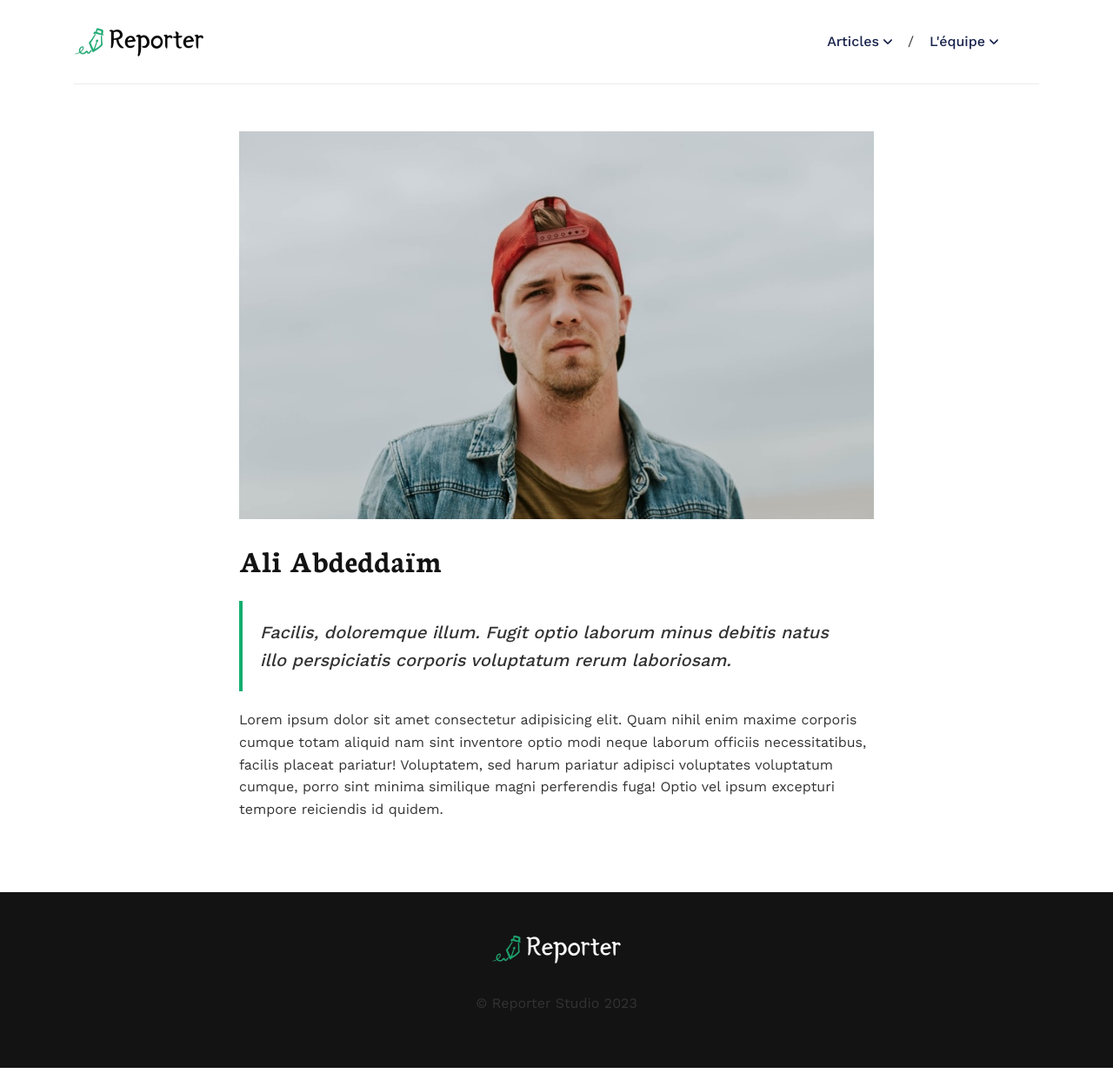
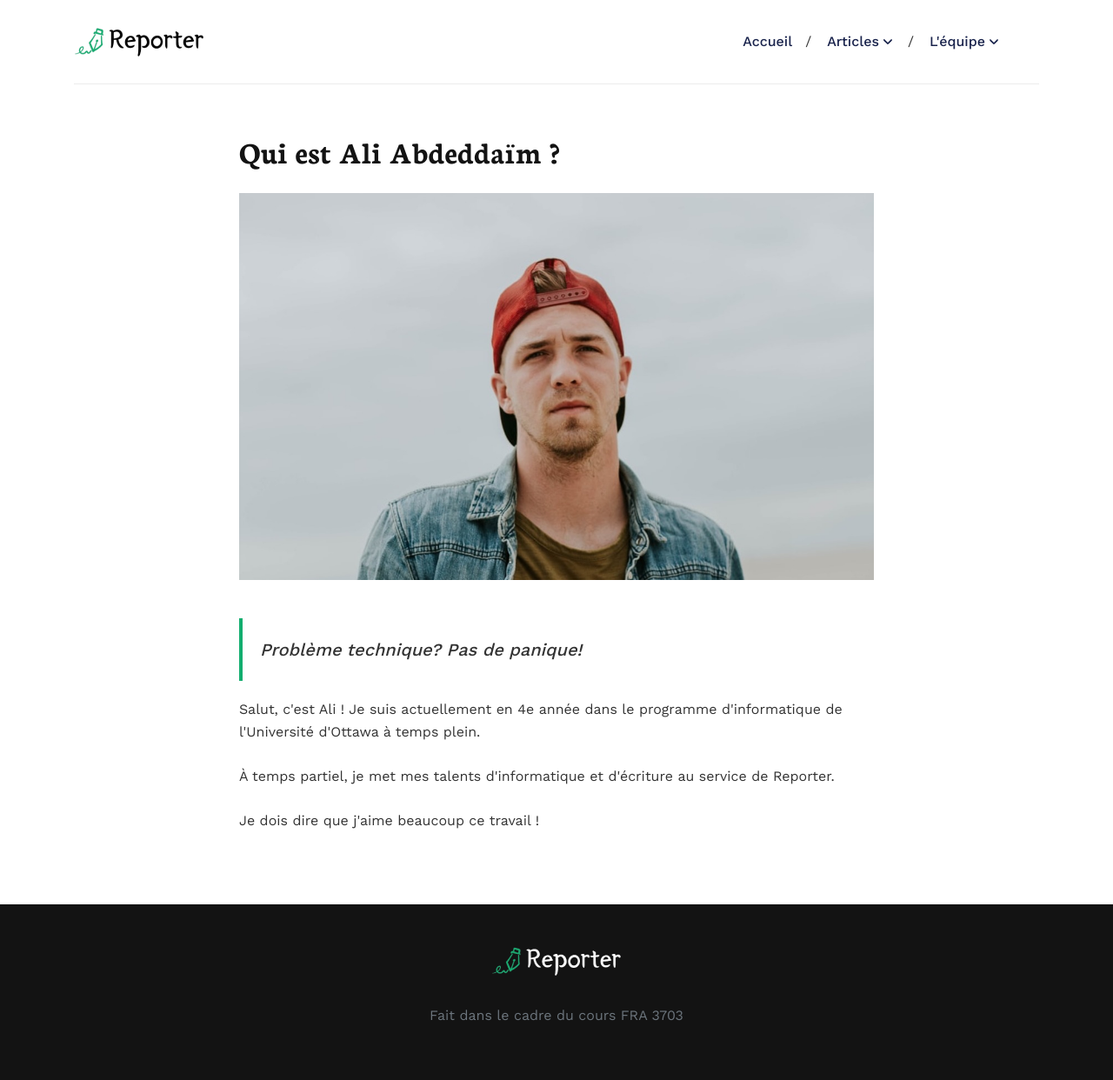
Before and after one commit to AliCodesJava/blog-project, a plain HTML site: page theme/ali.html in a window 1280 px wide. Shown: the whole page at 87% size. Drawn offline with nearby package versions, Linux system fonts and the light colour scheme.

Commit message:
adjustments

```diff
--- a/theme/ali.html
+++ b/theme/ali.html
@@ -36,7 +36,7 @@
 <body>
 
 
-  <header class="navigation">
+<header class="navigation">
     <div class="container">
       <nav class="navbar navbar-expand-lg navbar-light px-0">
         <a class="navbar-brand order-1 py-0" href="index.html">
@@ -49,6 +49,11 @@
         </div>
         <div class="collapse navbar-collapse text-center order-lg-2 order-4" id="navigation">
           <ul class="navbar-nav ml-auto mt-3 mt-lg-0">
+            <li class="nav-item">
+              <a class="nav-link" href="index.html" role="button">
+                Accueil
+              </a>
+            </li>
             <li class="nav-item dropdown">
               <a class="nav-link dropdown-toggle" href="#" role="button"
                 data-toggle="dropdown" aria-haspopup="true" aria-expanded="false">
@@ -77,22 +82,27 @@
         </div>
       </nav>
     </div>
-  </header>
+</header>
 
 <main>
 	<section class="section">
 		<div class="container">
 			<div class="row">
 				<div class="col-lg-8 mx-auto mt-4 mb-5 mb-lg-0">
+          <h1 class="mb-4">Qui est Ali Abdeddaïm ?</h1>
 					<img loading="lazy" decoding="async" src="images/author.jpg" class="img-fluid w-100 mb-4" alt="Author Image">
-					<h1 class="mb-4">Ali Abdeddaïm</h1>
 					<div class="content">
 						<p></p>
 						<blockquote>
-							<p>Facilis, doloremque illum. Fugit optio laborum minus debitis natus illo perspiciatis corporis voluptatum rerum laboriosam.</p>
+							<p>Problème technique? Pas de panique!</p>
 						</blockquote>
-						<p>Lorem ipsum dolor sit amet consectetur adipisicing elit. Quam nihil enim maxime corporis cumque totam aliquid nam sint inventore optio modi neque laborum officiis necessitatibus, facilis placeat pariatur! Voluptatem, sed harum pariatur adipisci voluptates voluptatum cumque, porro sint minima similique magni perferendis fuga! Optio vel ipsum excepturi tempore reiciendis id quidem.</p>
-					</div>
+						<p>
+              Salut, c'est Ali ! Je suis actuellement en 4e année dans le programme d'informatique de l'Université d'Ottawa à temps plein.
+
+              <br /><br />À temps partiel, je met mes talents d'informatique et d'écriture au service de Reporter.
+              <br /><br />Je dois dire que j'aime beaucoup ce travail !
+            </p>
+          </div>
 				</div>
 			</div>
 		</div>
@@ -106,7 +116,7 @@
         <a class="d-inline-block mb-4 mt-1 pb-2" href="index.html">
           <img loading="prelaod" decoding="async" class="img-fluid" src="images/logo-white.png" alt="Reporter Hugo">
         </a>
-		    <p>&copy; Reporter Studio 2023</p>
+		    <p class="text-secondary">Fait dans le cadre du cours FRA 3703</p>
       </div>
     </div>
   </div>
```
Also changed, not shown: TECHNICAL_DOC.md (+7 -1 lines), theme/article.html (+6 -1 lines), theme/index.html (+7 -2 lines), theme/precilla.html (+18 -8 lines), theme/images/photo-femme.avif (added).
